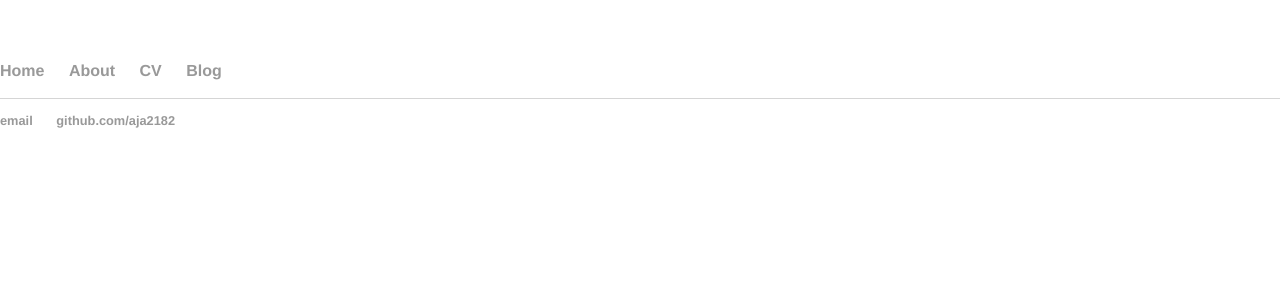
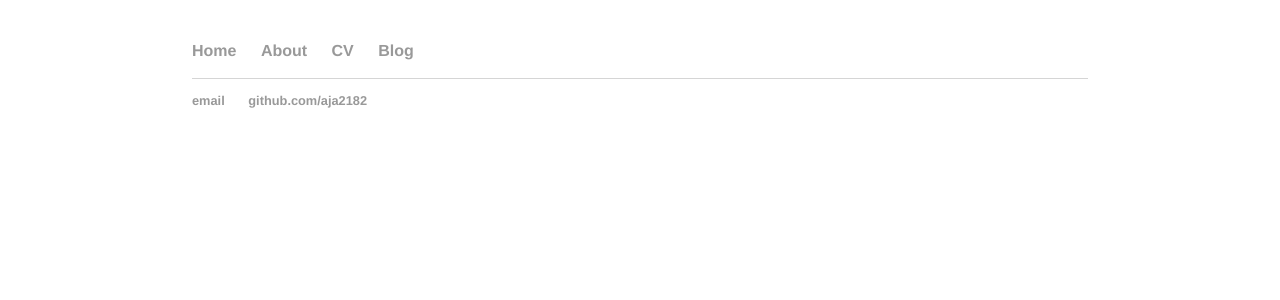
Before and after one commit to aja2182/aja2182.github.io, a Jekyll site: the page built from README.md, in a window 1280 px wide. Shown: the top 300 px of the page. Built offline with Jekyll 4.4.1, drawn with Linux system fonts in a browser that asks for light colours; our own code applies the rules of GitHub Pages for plain Markdown files.

Commit message:
Update main.css

```diff
--- a/css/main.css
+++ b/css/main.css
@@ -1,6 +1,6 @@
 body {
-    margin: 60px auto;
-    width: 100%;
+    margin: 40px auto;
+    width: 70%;
 }
 
 a {
```
